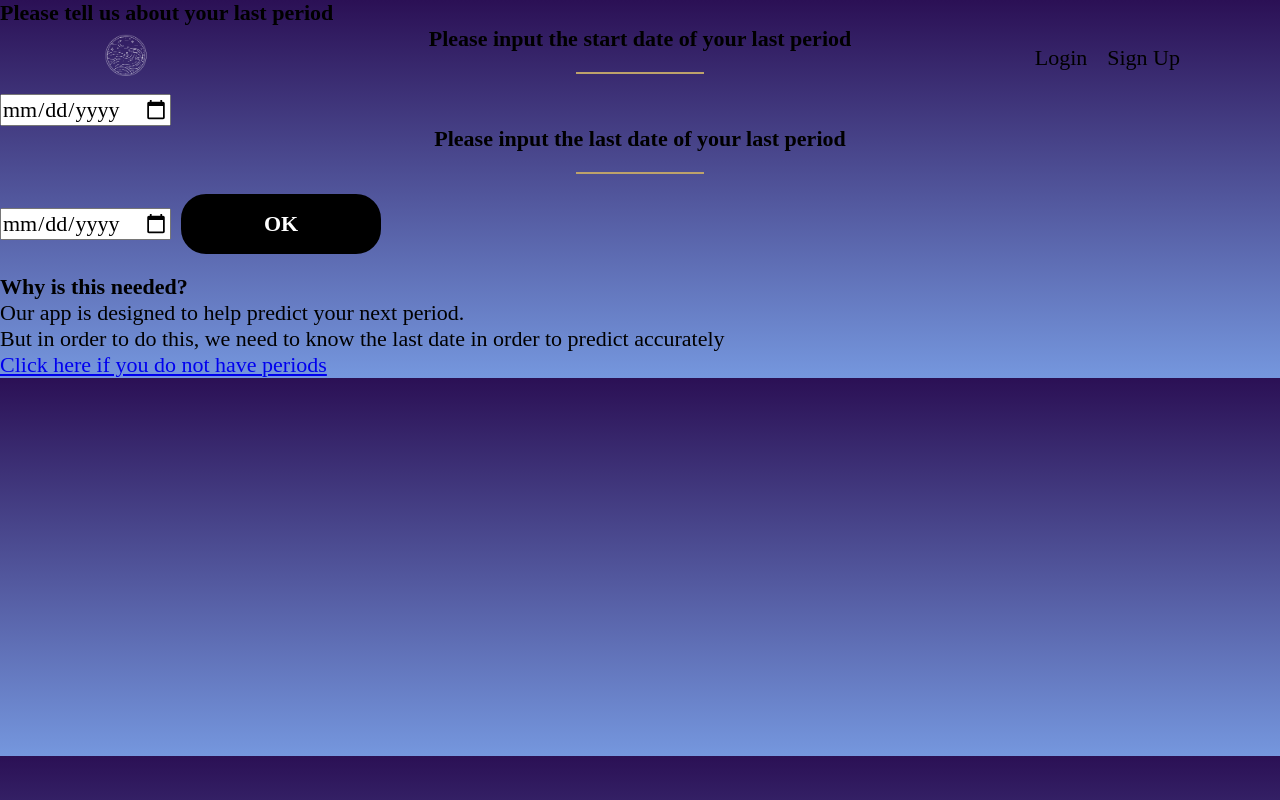
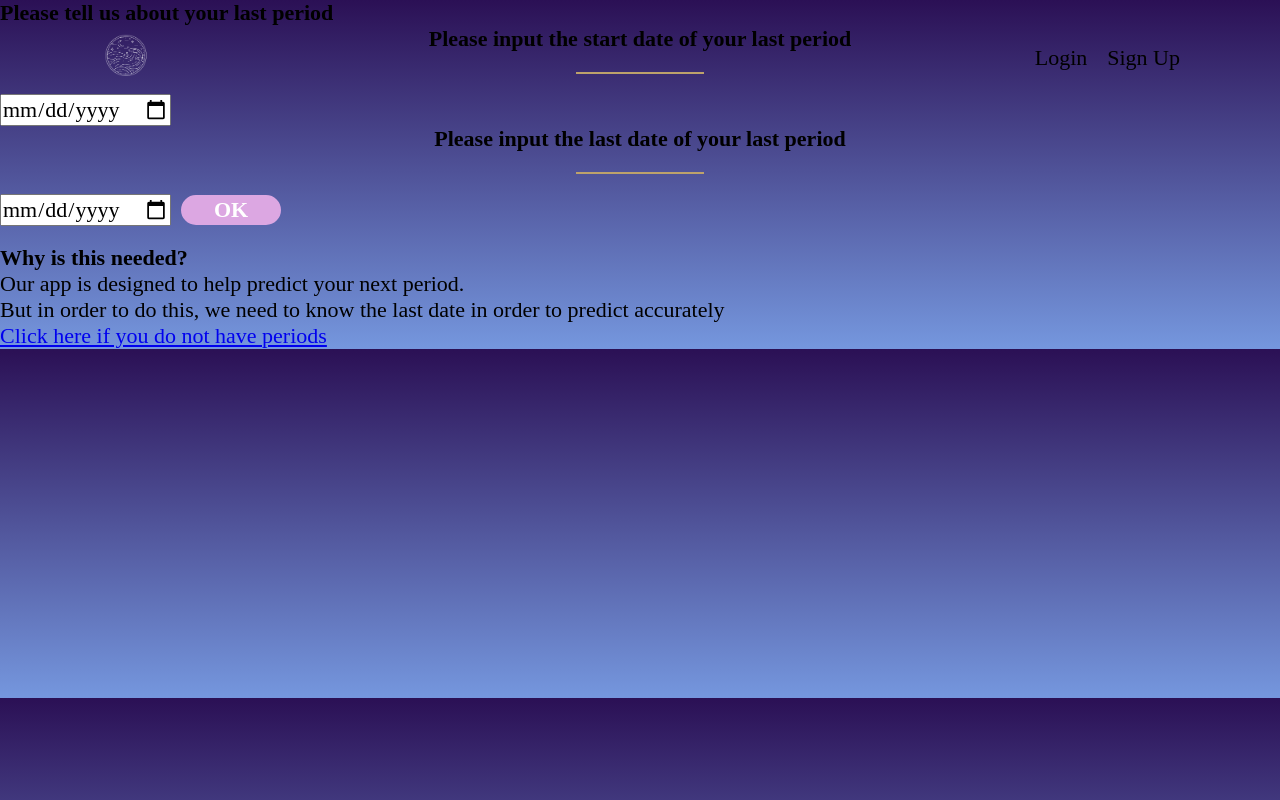
Before and after one commit to GRClarke8456/Period_tracker_ReactJS, a React (Create React App) app: page /questionnaire in a window 1280 px wide. Built offline with nearby package versions, Linux system fonts and the light colour scheme; no server answers; a web font is replaced by a local one.

Commit message:
submit button chnaged

```diff
--- a/src/App.css
+++ b/src/App.css
@@ -284,16 +284,16 @@ input[type="submit"]:hover {
 
 button {
 
-  background: rgb(0, 0, 0);
+  background: rgb(220, 167, 226);
   border-radius: 25px;
   font-weight: bold;
-  border: 2px solid rgb(0,0,0);
+  border: 2px solid rgb(220, 167, 226);
   color: white;
   cursor: pointer;
   position:relative;
   overflow: hidden;
-  width: 200px;
-  padding: 15px 0;
+  width: 100px;
+  /* padding: 15px 0; */
   text-align: center;
   margin: 20px 10px;
   margin-top: auto;
@@ -721,6 +721,8 @@ h3:after {
 }
 }
 
+
+
 .search {
   text-align: center;
   display: inline-flexbox;
@@ -958,12 +960,23 @@ padding: 20px;
       display: none;
     } */
 
-    .blog-card.expanded {
+     .blog-card.expanded {
       height: 900px;
     }
 
+    /* .spring-fever.expanded {
+      height: 900px;
+    } */
+
     .comment-section {
-      transform: translateY(600px);
-      z-index: 10000;
+      /* transform: translateY(600px); */
+      z-index: 1000000;
 
     }
+
+    .articleComments {
+      z-index: 10000px;
+      color: #020202;
+      transform: translateY(200px);
+
+    }
--- a/src/components/Article.js
+++ b/src/components/Article.js
@@ -75,7 +75,7 @@ const Article = ({article}) => {
 
     return (
         <>
-         <section>
+         <section >
         <div
           className={`blog-card spring-fever${expanded ? " expanded" : ""}`}
         >
@@ -109,6 +109,7 @@ const Article = ({article}) => {
           <div className="color-overlay"></div>
           {expanded && (
             <>
+            <p className="articleComments">The menstrual cycle is controlled by hormones. In each cycle, rising levels of the hormone oestrogen cause the ovary to develop and release an egg (ovulation). The womb lining also starts to thicken. In the second half of the cycle, the hormone progesterone helps the womb to prepare for implantation of a developing embryo. The egg travels down the fallopian tubes. If pregnancy doesn't occur, the egg is reabsorbed into the body. Levels of oestrogen and progesterone fall, and the womb lining comes away and leaves the body as a period (the menstrual flow). The time from the release of an egg to the start of a period is around 10 to 16 days.</p>
               <div className="comment-section">
                 <ul>{commentComponent}</ul>
                 <CommentForm
```
